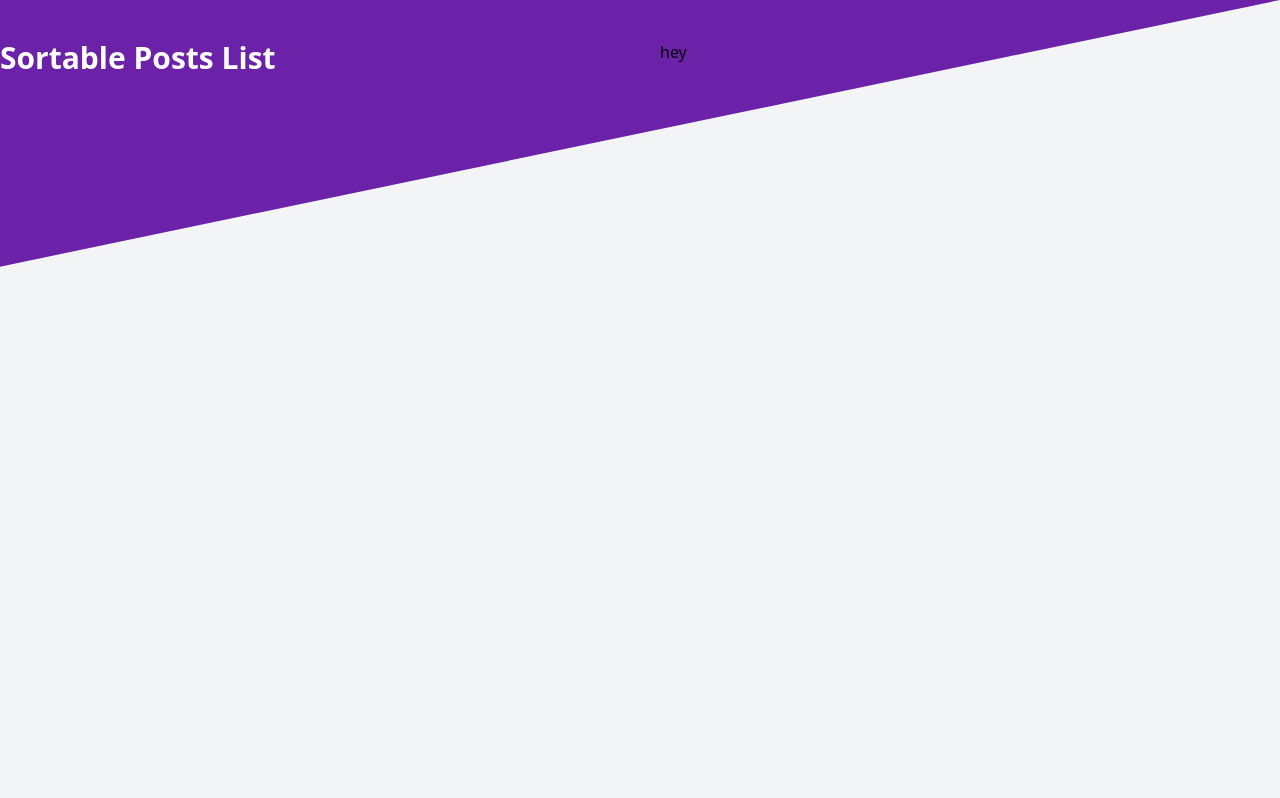
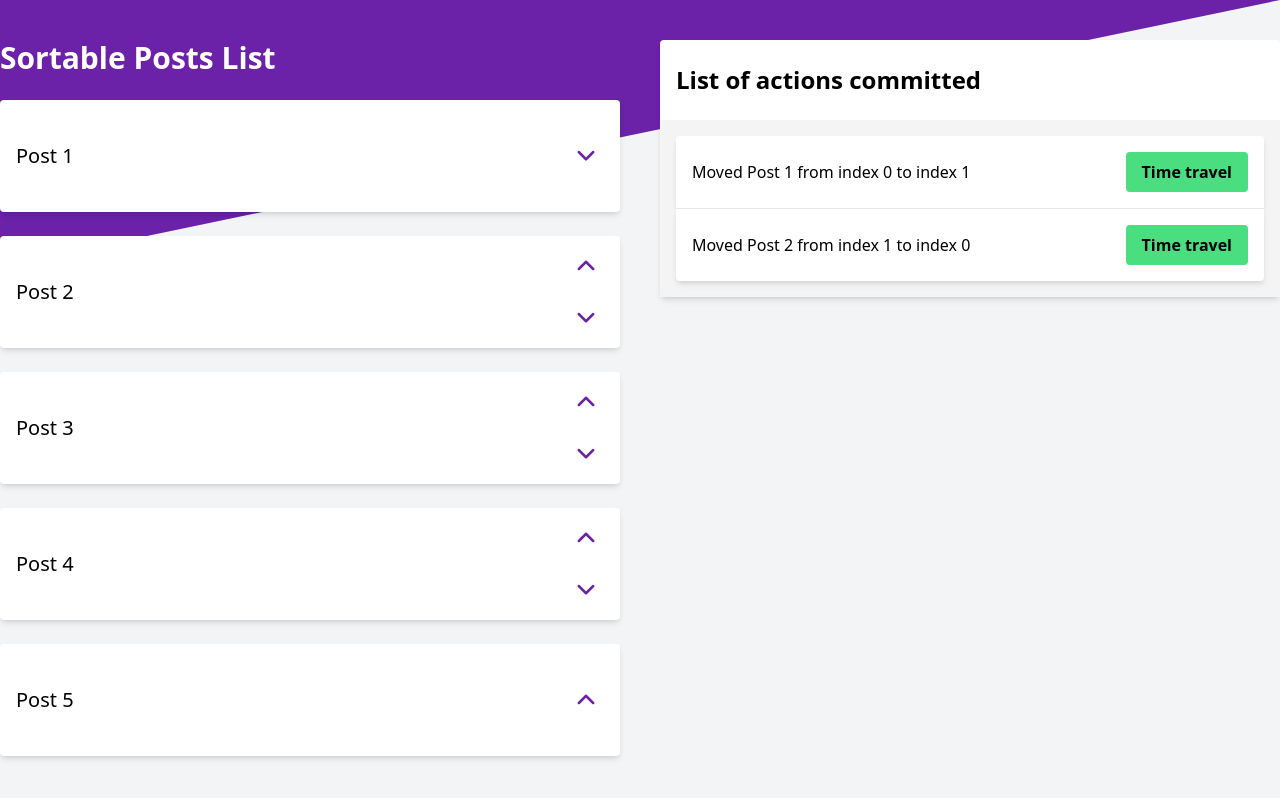
Before and after one commit to jayzces/sortable-posts, a Vue app: page / in a window 1280 px wide. Built offline with nearby package versions, Linux system fonts and the light colour scheme.

Commit message:
Work on rendering posts and actions

```diff
--- a/index.html
+++ b/index.html
@@ -4,6 +4,10 @@
     <meta charset="UTF-8" />
     <link rel="icon" href="/favicon.ico" />
     <meta name="viewport" content="width=device-width, initial-scale=1.0" />
+    <link
+      rel="stylesheet"
+      href="https://fonts.googleapis.com/css2?family=Material+Symbols+Rounded:opsz,wght,FILL,GRAD@24,400,0,0"
+    />
     <title>Vite App</title>
   </head>
   <body>
--- a/src/App.vue
+++ b/src/App.vue
@@ -1,4 +1,15 @@
-<script setup lang="ts"></script>
+<script setup lang="ts">
+import ActionsList from './components/ActionsList.vue'
+import PostItem from './components/PostItem.vue'
+import type { Action } from './stores/types/action'
+import type { Post } from './stores/types/post'
+
+const posts: Post[] = [{ id: 1 }, { id: 2 }, { id: 3 }, { id: 4 }, { id: 5 }]
+const actions: Action[] = [
+  { id: 1, postId: 1, indexFrom: 0, indexTo: 1 },
+  { id: 2, postId: 2, indexFrom: 1, indexTo: 0 }
+]
+</script>
 
 <template>
   <main class="min-h-screen">
@@ -7,10 +18,20 @@
         <div class="w-full">
           <h1 class="block text-3xl font-semibold text-white">Sortable Posts List</h1>
 
-          <div class="list mt-6"></div>
+          <div class="list mt-6">
+            <PostItem
+              v-for="(post, index) in posts"
+              :post="post"
+              :first="index === 0"
+              :last="index === posts.length - 1"
+              :key="post.id"
+            />
+          </div>
         </div>
 
-        <div class="w-full">hey</div>
+        <div class="w-full">
+          <ActionsList :actions="actions" />
+        </div>
       </div>
     </div>
   </main>
--- /dev/null
+++ b/src/components/ActionsList.vue
@@ -0,0 +1,31 @@
+<script setup lang="ts">
+import type { Action } from '@/stores/types/action'
+defineProps<{ actions: Action[] }>()
+</script>
+
+<template>
+  <div class="actions bg-white rounded shadow-md">
+    <h2 class="text-2xl font-semibold px-4 py-6">List of actions committed</h2>
+    <div class="bg-zinc-100 p-4">
+      <div
+        class="action bg-white p-4 shadow-md flex justify-between items-center"
+        v-for="(action, index) in actions"
+        :key="action.id"
+        :class="{
+          'rounded-t': index === 0,
+          'rounded-b': index === actions.length - 1,
+          'border-t': index > 0
+        }"
+      >
+        Moved Post {{ action.postId }} from index {{ action.indexFrom }} to index
+        {{ action.indexTo }}
+
+        <button
+          class="bg-green-400 py-2 px-4 font-semibold rounded hover:bg-green-500 transition-colors duration-300"
+        >
+          Time travel
+        </button>
+      </div>
+    </div>
+  </div>
+</template>
--- a/src/components/PostItem.vue
+++ b/src/components/PostItem.vue
@@ -1,10 +1,31 @@
 <script setup lang="ts">
 import type { Post } from '@/stores/types/post'
-defineProps<{ post: Post }>()
+defineProps<{
+  post: Post
+  first: boolean
+  last: boolean
+}>()
 </script>
 
 <template>
-  <div class="post py-8 px-4 bg-white shadow-md rounded text-lg hover:shadow-xl transition-shadow">
+  <div
+    class="post px-4 py-2 min-h-[112px] bg-white shadow-md rounded text-xl hover:shadow-xl transition-shadow mt-6 duration-500 flex justify-between items-center"
+  >
     Post {{ post.id }}
+
+    <div class="buttons text-purple-800 flex flex-col gap-4">
+      <button v-if="!first">
+        <span class="material-symbols-rounded text-[36px]">keyboard_arrow_up</span>
+      </button>
+      <button v-if="!last">
+        <span class="material-symbols-rounded text-[36px]">keyboard_arrow_down</span>
+      </button>
+    </div>
   </div>
 </template>
+
+<style scoped>
+button {
+  @apply w-[36px] h-[36px] rounded-full hover:bg-purple-100 transition-colors duration-300;
+}
+</style>
--- /dev/null
+++ b/src/stores/types/action.ts
@@ -0,0 +1,6 @@
+export interface Action {
+  id: number
+  postId: number
+  indexFrom: number
+  indexTo: number
+}
```
